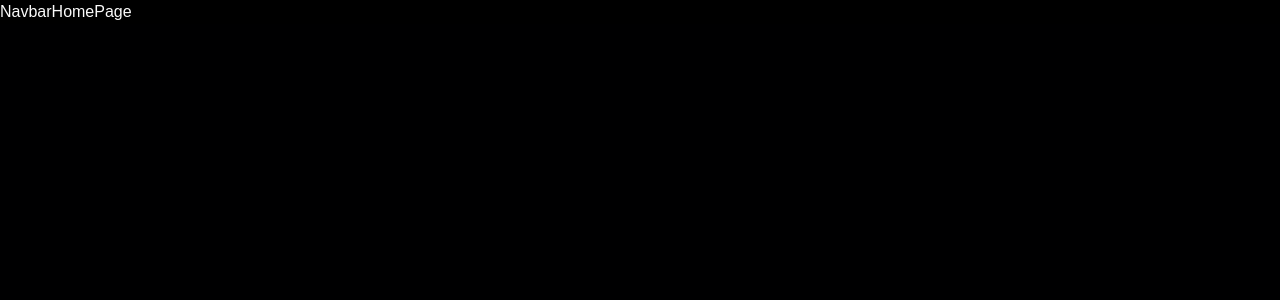
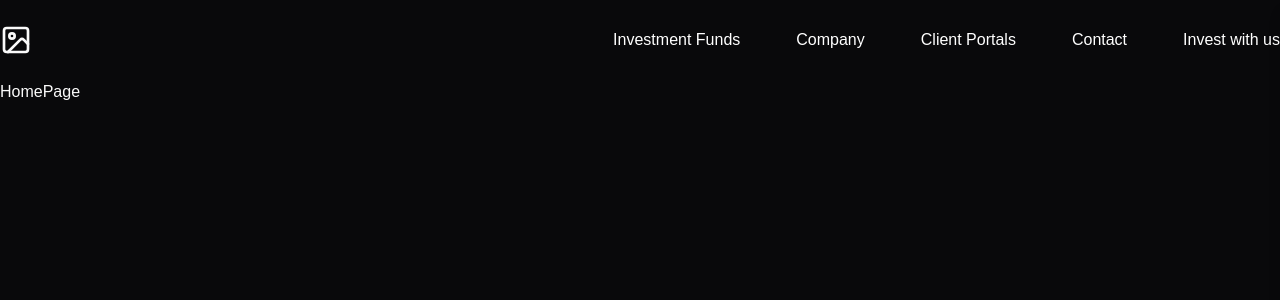
Before and after one commit to kid-us/nevocapital, a React (Vite) app: page / in a window 1280 px wide. Shown: the top 300 px of the page. Built offline with nearby package versions, Linux system fonts and the light colour scheme; a web font is replaced by a local one.

Commit message:
Navbar added

```diff
--- a/src/App.tsx
+++ b/src/App.tsx
@@ -16,8 +16,8 @@ import InvestmentFundsPage from "./routes/investmentFunds";
 
 function Layout() {
   return (
-    <div className="flex justify-center items-start min-h-screen bg-gray-100 dark:bg-black/95">
-      <main className="max-w-7xl flex w-full dark:bg-black/95">
+    <div className="flex justify-center">
+      <main className="container mx-auto w-7xl md:px-8 lg:px-0  px-5">
         {/* Navbar */}
         <Navbar />
 
--- a/src/components/Navbar.tsx
+++ b/src/components/Navbar.tsx
@@ -1,5 +1,89 @@
+import { nav } from "@/constants/navs";
+import { Link } from "@tanstack/react-router";
+import { Image, X, Menu } from "lucide-react";
+import { useState } from "react";
+
 const Navbar = () => {
-  return <div>Navbar</div>;
+  const [mobileOpen, setMobileOpen] = useState(false);
+
+  return (
+    <div className="flex justify-between items-center py-6 relative">
+      {/* Logo */}
+      <Link to="/">
+        <Image size={32} />
+      </Link>
+
+      {/* Desktop Links */}
+      <div className="hidden md:flex lg:space-x-14 space-x-7">
+        {nav.map((n) => (
+          <Link
+            key={n.path}
+            to={n.path}
+            activeProps={{
+              className:
+                "font-medium rounded underline underline-offset-6 decoration-cta text-white dark:text-black shadow transition-all duration-300",
+            }}
+            className="dark:text-white font-medium rounded hover:underline hover:underline-offset-4 decoration-cta transition-[underline-offset,decoration-color] duration-300"
+          >
+            {n.label}
+          </Link>
+        ))}
+      </div>
+
+      {/* Mobile Menu Button */}
+      <button
+        className="md:hidden z-10"
+        onClick={() => setMobileOpen(true)}
+        aria-label="Open Menu"
+      >
+        <Menu size={30} />
+      </button>
+
+      {/* Mobile Menu Overlay */}
+      <div
+        className={`fixed top-0 right-0 h-full w-full bg-white dark:bg-black shadow-lg transform transition-transform duration-300 z-20 ps-5  pt-2 ${
+          mobileOpen ? "translate-x-0" : "translate-x-full"
+        }`}
+      >
+        {/* Close Button */}
+        <div className="flex justify-between p-4">
+          {/* Logo */}
+          <Link to="/">
+            <Image size={32} />
+          </Link>
+          <button onClick={() => setMobileOpen(false)} aria-label="Close Menu">
+            <X size={30} />
+          </button>
+        </div>
+
+        {/* Mobile Links */}
+        <div className="flex flex-col space-y-6 p-4">
+          {nav.map((n) => (
+            <Link
+              key={n.path}
+              to={n.path}
+              onClick={() => setMobileOpen(false)}
+              activeProps={{
+                className:
+                  "font-medium rounded underline underline-offset-6 decoration-cta text-white dark:text-black shadow transition-all duration-300",
+              }}
+              className="text-black dark:text-white font-medium text-lg hover:underline underline-offset-4 decoration-cta transition-all duration-300"
+            >
+              {n.label}
+            </Link>
+          ))}
+        </div>
+      </div>
+
+      {/* Optional overlay background when menu is open */}
+      {mobileOpen && (
+        <div
+          className="fixed inset-0 bg-black/30 z-5"
+          onClick={() => setMobileOpen(false)}
+        />
+      )}
+    </div>
+  );
 };
 
 export default Navbar;
--- /dev/null
+++ b/src/constants/navs.ts
@@ -0,0 +1,13 @@
+interface Nav {
+  id: number;
+  label: string;
+  path: string;
+}
+
+export const nav: Nav[] = [
+  { id: 1, label: "Investment Funds", path: "/investment-funds" },
+  { id: 2, label: "Company", path: "/company" },
+  { id: 3, label: "Client Portals", path: "/client-portals" },
+  { id: 4, label: "Contact", path: "/contact" },
+  { id: 5, label: "Invest with us", path: "/invest-with-us" },
+];
```
